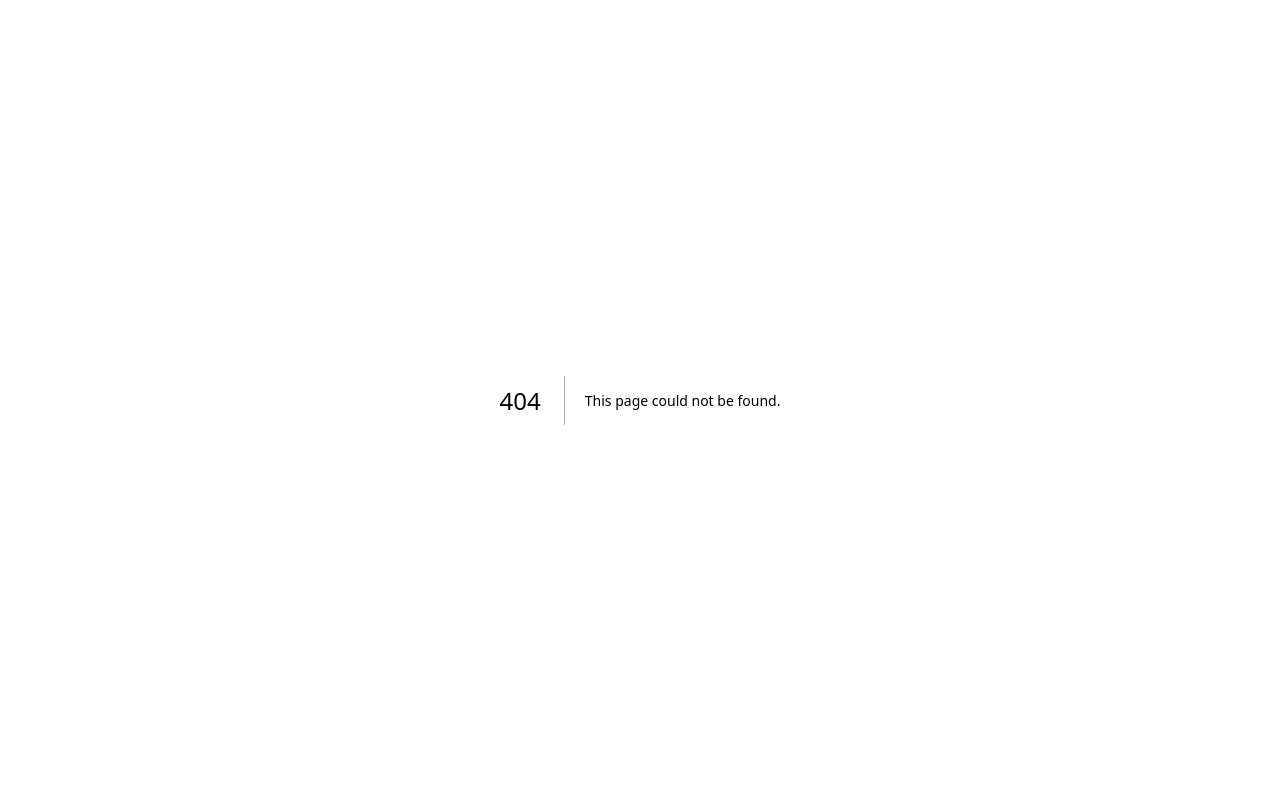
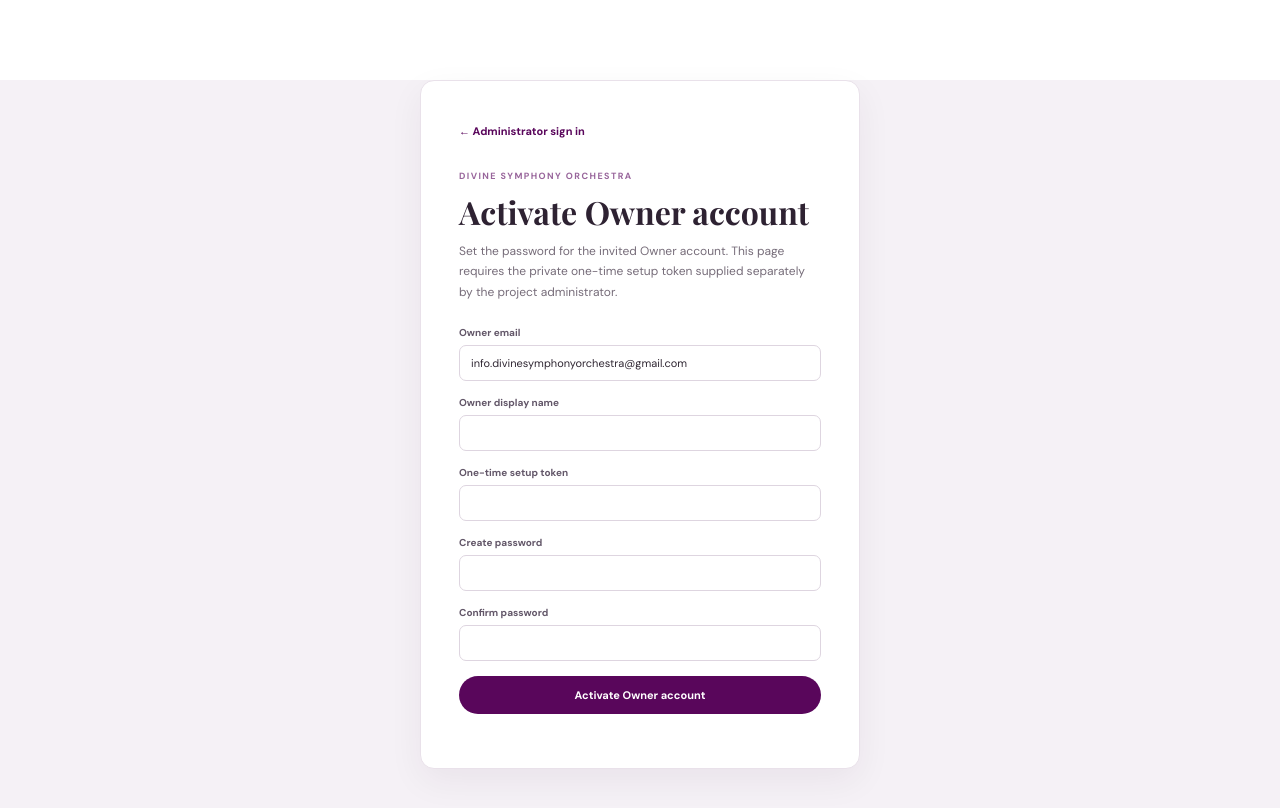
Before and after one commit to Divinesymphonyorchestra20/Divine-Symphony-Orchestra, a Next.js app: page /admin/activate in a window 1280 px wide. Before the commit this address had no page. Shown: the top 808 px of the page. Built offline with nearby package versions, Linux system fonts and the light colour scheme; a web font is replaced by a local one.

Commit message:
feat: add secure Owner account activation page

```diff
--- /dev/null
+++ b/app/admin/activate/page.tsx
@@ -0,0 +1,13 @@
+"use client";
+import {useState} from "react";
+export default function OwnerActivationPage(){
+ const [email,setEmail]=useState("info.divinesymphonyorchestra@gmail.com");
+ const [fullName,setFullName]=useState("");
+ const [setupToken,setSetupToken]=useState("");
+ const [password,setPassword]=useState("");
+ const [confirm,setConfirm]=useState("");
+ const [busy,setBusy]=useState(false);
+ const [error,setError]=useState("");
+ async function submit(e:React.FormEvent){e.preventDefault();setError("");if(password!==confirm){setError("The passwords do not match.");return;}setBusy(true);try{const r=await fetch("/api/admin/owner-activation",{method:"POST",headers:{"Content-Type":"application/json"},body:JSON.stringify({email,fullName,setupToken,password})});const d=await r.json();if(!r.ok)throw new Error(d.error||"Activation failed.");window.location.assign("/admin");}catch(e){setError(e instanceof Error?e.message:"Activation failed.");}finally{setBusy(false);}}
+ return <main className="dso-cms-shell"><section className="dso-cms-login"><a href="/admin" className="dso-cms-back">← Administrator sign in</a><p className="dso-cms-kicker">DIVINE SYMPHONY ORCHESTRA</p><h1>Activate Owner account</h1><p>Set the password for the invited Owner account. This page requires the private one-time setup token supplied separately by the project administrator.</p><form onSubmit={submit}><label>Owner email<input type="email" value={email} onChange={e=>setEmail(e.target.value)} required readOnly/></label><label>Owner display name<input value={fullName} onChange={e=>setFullName(e.target.value)} required minLength={2} maxLength={160}/></label><label>One-time setup token<input type="password" value={setupToken} onChange={e=>setSetupToken(e.target.value)} required autoComplete="off"/></label><label>Create password<input type="password" value={password} onChange={e=>setPassword(e.target.value)} required minLength={12} autoComplete="new-password"/></label><label>Confirm password<input type="password" value={confirm} onChange={e=>setConfirm(e.target.value)} required minLength={12} autoComplete="new-password"/></label><button className="dso-cms-primary" disabled={busy}>{busy?"Activating…":"Activate Owner account"}</button></form>{error&&<p className="dso-cms-error">{error}</p>}</section></main>;
+}
```
